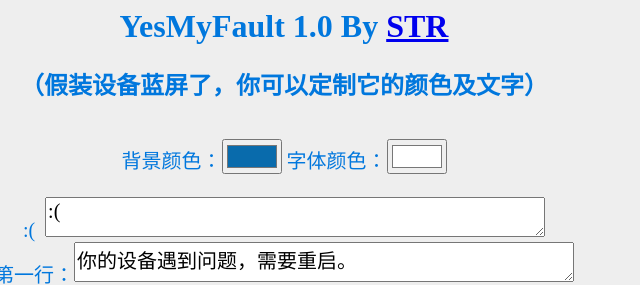
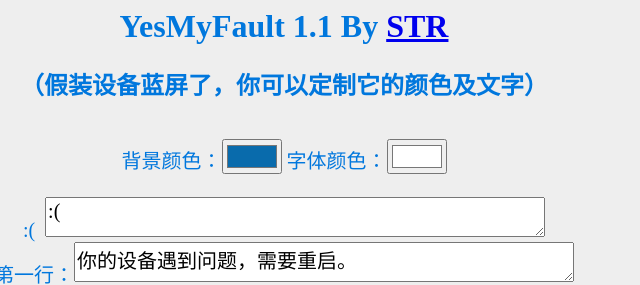
Before and after one commit to suntrise/yesmyfault, a plain HTML site: page index.html in a window 1280 px wide. Shown: the top 285 px of the page, 356-996 px from the left. Drawn offline with Linux system fonts and the light colour scheme.

Commit message:
Update index.html

```diff
--- a/index.html
+++ b/index.html
@@ -4,7 +4,7 @@
 <body>
 
 <center>
-	<h1>YesMyFault 1.0 By <a href="https://suntrise.github.io">STR</a></h1>
+	<h1>YesMyFault 1.1 By <a href="https://suntrise.github.io">STR</a></h1>
 	<h2>（假装设备蓝屏了，你可以定制它的颜色及文字）</h2>
 <img style="display:none;position: absolute;left: 0;bottom: 0;" src="随你走.png">
 <br><div style="font-size: 20px;">
```
